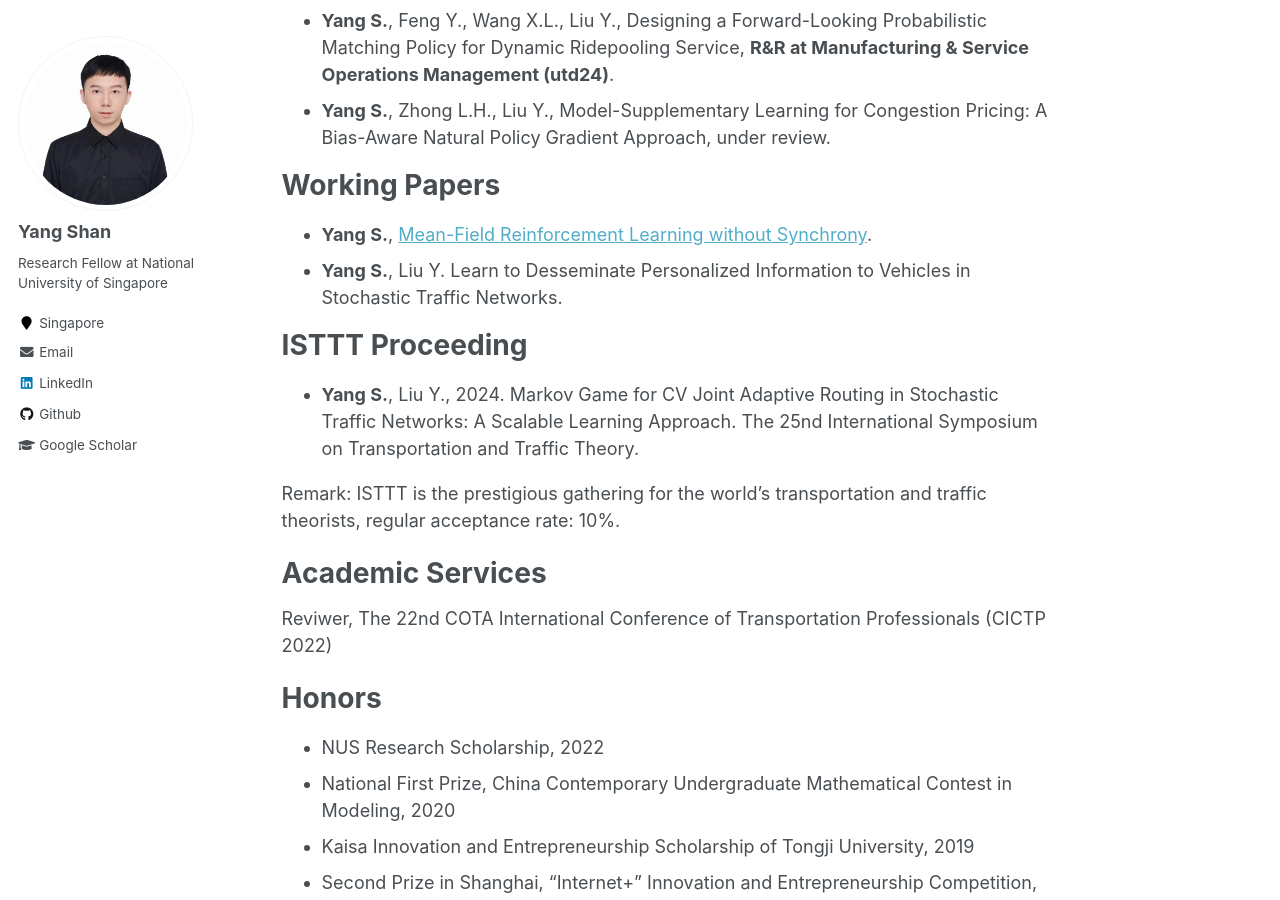
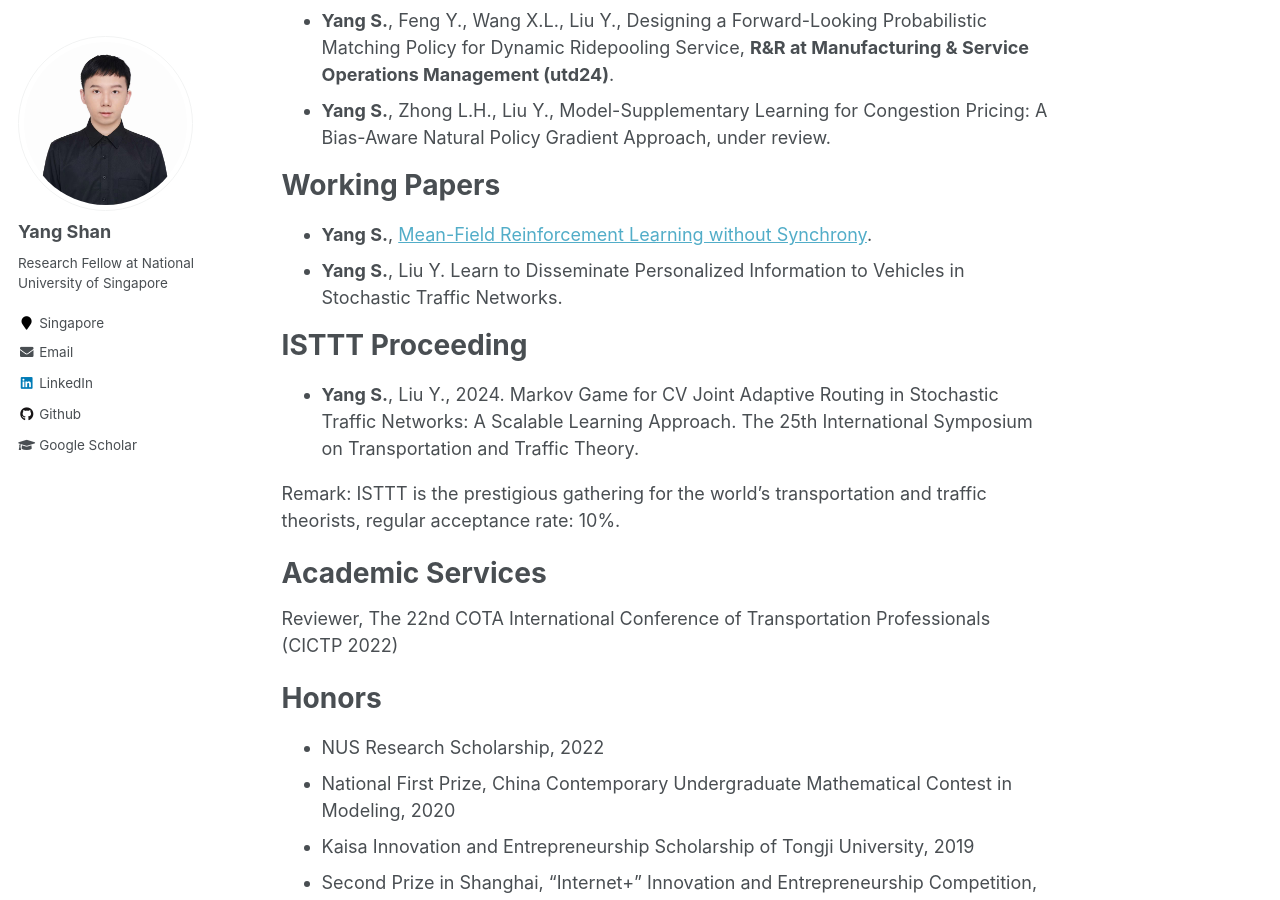
Before and after one commit to seanys/seanys.github.io, a Jekyll site: the page built from _pages/about.md, in a window 1280 px wide and 900 px high, scrolled down 913 px. Built offline with Jekyll 4.4.1, drawn with Linux system fonts in a browser that asks for light colours; some of the changed text lies outside the part shown.

Commit message:
Fix typos on about page

```diff
--- a/_pages/about.md
+++ b/_pages/about.md
@@ -13,7 +13,7 @@ I am Yang Shan (羊山), a Research Fellow at the National University of Singapo
 Education
 ======
 * B.S., Management Science and Engineering, Tongji University, 2021
-* B,S.(Minor Degree), Law, Fudan University, 2021
+* B.S. (Minor Degree), Law, Fudan University, 2021
 * Ph.D, Industrial System and Engineering, National University of Singapore, 2026 (pending defense)
 
 Publication
@@ -32,17 +32,17 @@ Papers Under Review
 Working Papers
 ======
 * **Yang S.**, [Mean-Field Reinforcement Learning without Synchrony](https://arxiv.org/abs/2602.18026).
-* **Yang S.**, Liu Y. Learn to Desseminate Personalized Information to Vehicles in Stochastic Traffic Networks.
+* **Yang S.**, Liu Y. Learn to Disseminate Personalized Information to Vehicles in Stochastic Traffic Networks.
 
 ISTTT Proceeding
 ======
-* **Yang S.**, Liu Y., 2024. Markov Game for CV Joint Adaptive Routing in Stochastic Traffic Networks: A Scalable Learning Approach. The 25nd International Symposium on Transportation and Traffic Theory.
+* **Yang S.**, Liu Y., 2024. Markov Game for CV Joint Adaptive Routing in Stochastic Traffic Networks: A Scalable Learning Approach. The 25th International Symposium on Transportation and Traffic Theory.
 
 Remark: ISTTT is the prestigious gathering for the world’s transportation and traffic theorists, regular acceptance rate: 10%.
 
 Academic Services
 ======
-Reviwer, The 22nd COTA International Conference of Transportation Professionals (CICTP 2022)
+Reviewer, The 22nd COTA International Conference of Transportation Professionals (CICTP 2022)
 
 Honors
 ======
```
